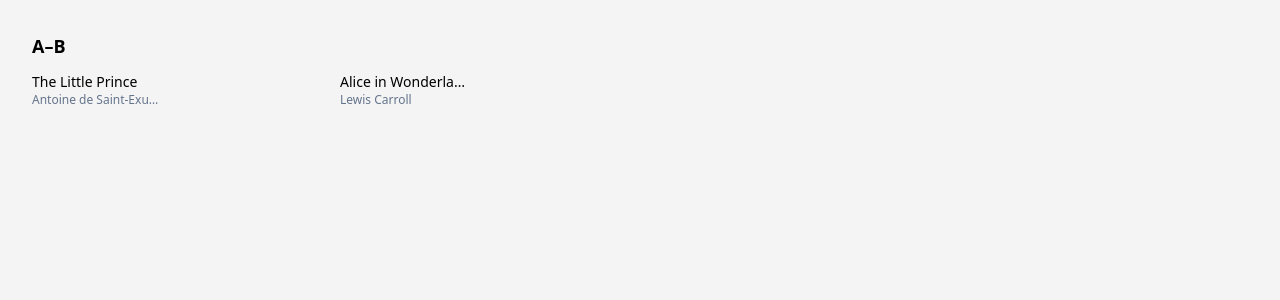
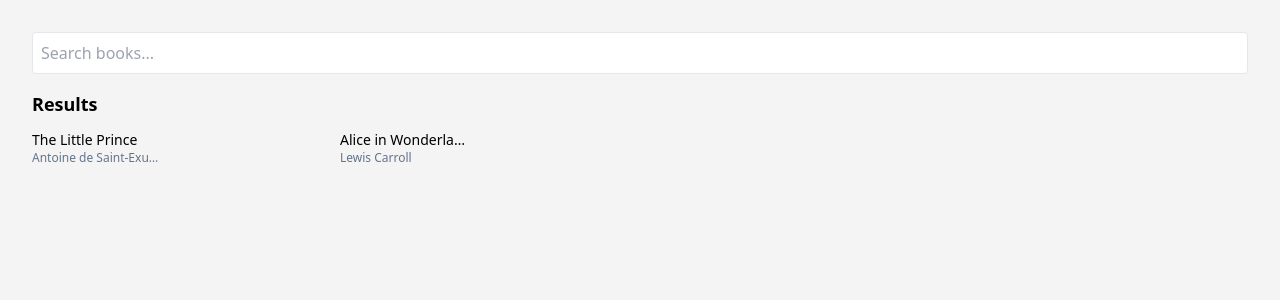
Before and after one commit to DenizShayan/chalky-library-frontend, a React (Vite) app in the folder chalky-library-frontend/: page / in a window 1280 px wide. Shown: the top 300 px of the page. Built offline with nearby package versions, Linux system fonts and the light colour scheme.

Commit message:
Add search functionality to Library
Added title-based search using local state and mock data.

```diff
--- a/chalky-library-frontend/src/components/SearchBar.jsx
+++ b/chalky-library-frontend/src/components/SearchBar.jsx
@@ -1,9 +1,11 @@
-export default function SearchBar() {
+export default function SearchBar({ value, onChange}) {
     return (
         <input
             type="text"
+            value={value}
+            onChange={(e)=> onChange(e.target.value)}
             placeholder="Search books..."
-            className="border p-2 rounded w-full"
+            className="w-full mb-4 p-2 border rounded"
         />
     );
 }
--- a/chalky-library-frontend/src/pages/Library.jsx
+++ b/chalky-library-frontend/src/pages/Library.jsx
@@ -1,10 +1,19 @@
+import { useState } from "react";
 import { mockBooks } from "../data/mockBooks";
 import BookGroup from "../components/BookGroup";
+import SearchBar from "../components/SearchBar";
 
 export default function Library() {
+  const [query, setQuery] = useState("");
+
+  const filteredBooks = mockBooks.filter((book) =>
+    book.title.toLowerCase().includes(query.toLowerCase())
+  );
+
   return (
     <div className="p-4">
-      <BookGroup title="A–B" books={mockBooks} />
+      <SearchBar value={query} onChange={setQuery} />
+      <BookGroup title="Results" books={filteredBooks} />
     </div>
   );
 }
```
